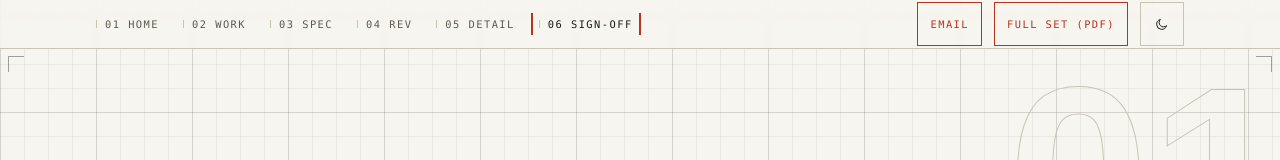
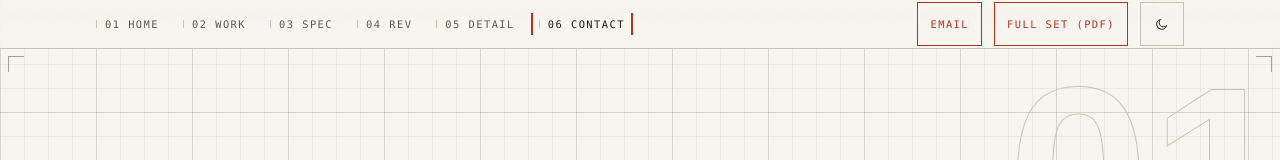
Before and after one commit to rahul-sharma-cs/portfolio, a Next.js app: page / in a window 1280 px wide. Shown: the top 160 px of the page. Built offline with nearby package versions, Linux system fonts and the light colour scheme; a web font is replaced by a local one.

Commit message:
sheet 06 is Contact, not a release sign-off
Readers did not follow the "released for interview" framing. The sheet keeps everything below the heading; the heading is now Contact, the nav entry and hash follow, and the Approved stamp goes.

```diff
--- a/src/app/page.tsx
+++ b/src/app/page.tsx
@@ -3,7 +3,7 @@ import Sheet02Drawings from "@/components/sheets/sheet-02-drawings";
 import Sheet03Bom from "@/components/sheets/sheet-03-bom";
 import Sheet04Revisions from "@/components/sheets/sheet-04-revisions";
 import Sheet05Detail from "@/components/sheets/sheet-05-detail";
-import Sheet06SignOff from "@/components/sheets/sheet-06-sign-off";
+import Sheet06Contact from "@/components/sheets/sheet-06-contact";
 
 export default function Home() {
   return (
@@ -13,7 +13,7 @@ export default function Home() {
       <Sheet03Bom />
       <Sheet04Revisions />
       <Sheet05Detail />
-      <Sheet06SignOff />
+      <Sheet06Contact />
     </>
   );
 }
--- a/src/components/drafting/stamp.tsx
+++ b/src/components/drafting/stamp.tsx
@@ -5,7 +5,8 @@ import type { ReactNode } from "react";
 
 /**
  * Rubber stamp. `thunk` = spring slam (HARD CAP: 4 uses sitewide — hero status,
- * Dean's List, Approved, one reserve). `quiet` = fade (per-plate REV PENDING marks).
+ * Dean's List, two in reserve). `quiet` = fade (the per-plate REV PENDING mark,
+ * currently switched off in sheet-02-drawings).
  *
  * `mode` controls the entrance trigger:
  *  - "view" (default): whileInView — plays when scrolled into the viewport.
--- a/src/components/sheets/sheet-06-sign-off.tsx
+++ b/src/components/sheets/sheet-06-contact.tsx
@@ -2,7 +2,6 @@
 
 import { links, siteConfig } from "@/lib/data";
 import Sheet from "@/components/drafting/sheet";
-import Stamp from "@/components/drafting/stamp";
 import { RuleX } from "@/components/drafting/rule";
 
 const socialRefs = [
@@ -11,16 +10,13 @@ const socialRefs = [
   { label: "X", handle: "RAHULSHARMA_SD", href: siteConfig.socials.twitter },
 ] as const;
 
-export default function Sheet06SignOff() {
+export default function Sheet06Contact() {
   return (
-    <Sheet link={links[5]} eyebrow="Sign-Off — Release" threshold={0.6}>
+    <Sheet link={links[5]} eyebrow="Contact" threshold={0.6}>
       <div className="flex flex-col items-start gap-10">
-        <div className="flex flex-wrap items-center gap-6">
-          <h3 className="wdth-expanded max-w-[24ch] font-sans text-head-lg font-extrabold uppercase leading-tight tracking-tight">
-            This design is released for interview.
-          </h3>
-          <Stamp>Approved</Stamp>
-        </div>
+        <h3 className="wdth-expanded font-sans text-head-lg font-extrabold uppercase leading-tight tracking-tight">
+          Contact:
+        </h3>
 
         <a
           href={`mailto:${siteConfig.email}`}
--- a/src/lib/data.ts
+++ b/src/lib/data.ts
@@ -19,7 +19,7 @@ export const links = [
   { name: "Spec", hash: "#spec", num: "03" },
   { name: "Rev", hash: "#rev", num: "04" },
   { name: "Detail", hash: "#detail", num: "05" },
-  { name: "Sign-Off", hash: "#sign-off", num: "06" },
+  { name: "Contact", hash: "#contact", num: "06" },
 ] as const;
 
 export const siteConfig = {
```
Also changed, not shown: 1 other file (tests, documents, lock files or other folders).
